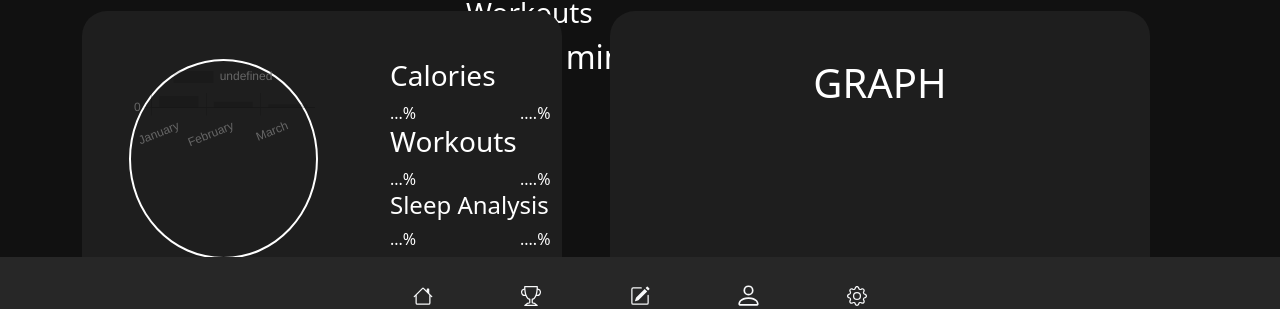
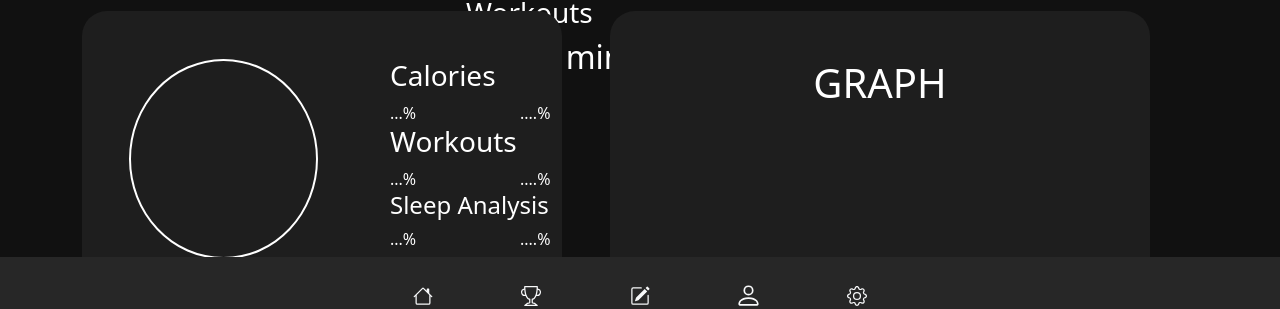
Before and after one commit to dinsorkot/FIT_LAB, a Vue app: page /dashboard in a window 1280 px wide. Shown: the part 483-792 px from the top of the page. Built offline with nearby package versions, Linux system fonts and the light colour scheme.

Commit message:
dashboard

```diff
--- a/src/component/dashboard.vue
+++ b/src/component/dashboard.vue
@@ -174,11 +174,7 @@
               <div
                 class=" my-5  border border-white border-2"
                 style="height: 200px; margin-left: 20%;border-radius: 100%; "
-              > <Bar
-    id="my-chart-id"
-    :options="chartOptions"
-    :data="chartData"
-  /></div>
+              > </div>
             </div>
             <div class="col m-5" style="width: 65vh; height: 100%">
               <div class="row">
@@ -231,23 +227,3 @@ font-size:small;
 
 }
 </style>
-<script>
-import { Bar } from 'vue-chartjs'
-import { Chart as ChartJS, Title, Tooltip, Legend, BarElement, CategoryScale, LinearScale } from 'chart.js'
-ChartJS.register(Title, Tooltip, Legend, BarElement, CategoryScale, LinearScale)
-export default {
-  name: 'BarChart',
-  components: { Bar },
-  data() {
-    return {
-      chartData: {
-        labels: [ 'January', 'February', 'March' ],
-        datasets: [ { data: [40, 20, 12] } ]
-      },
-      chartOptions: {
-        responsive: true
-      }
-    }
-  }
-}
-</script>
```
